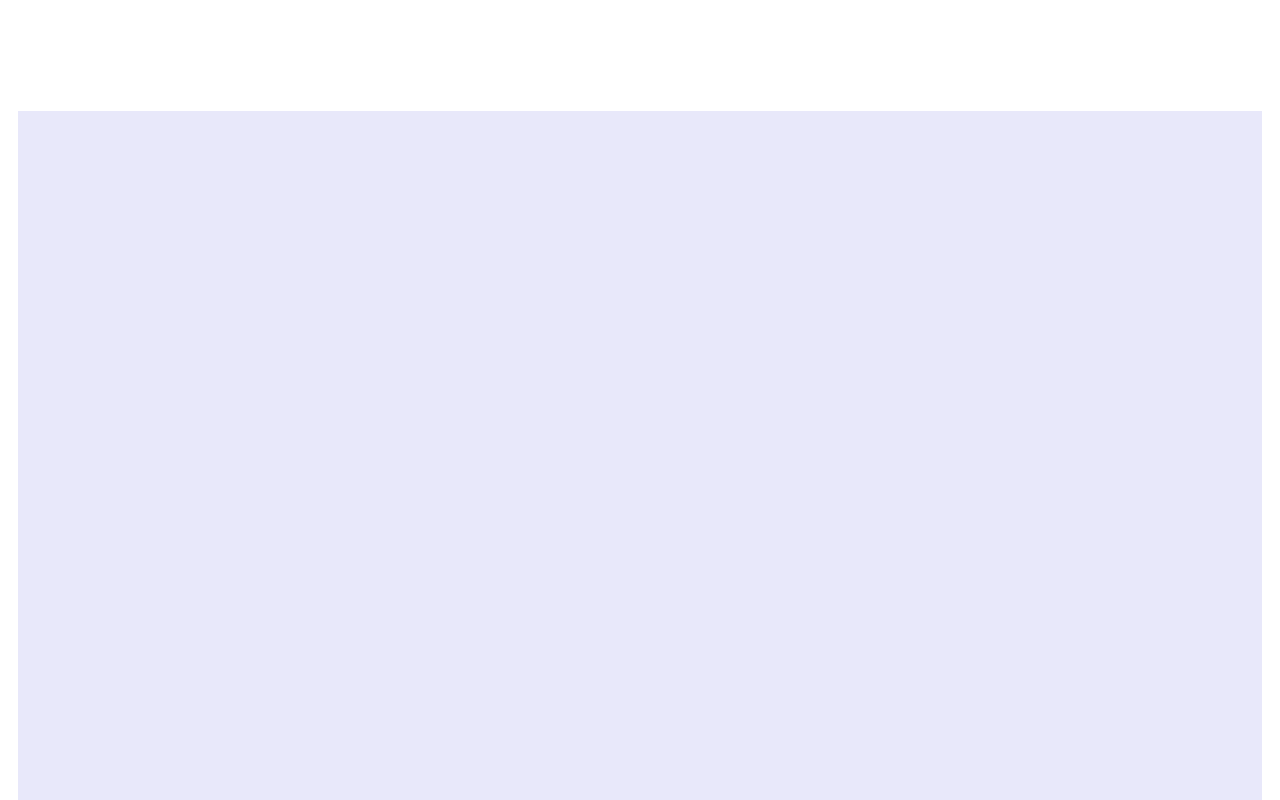
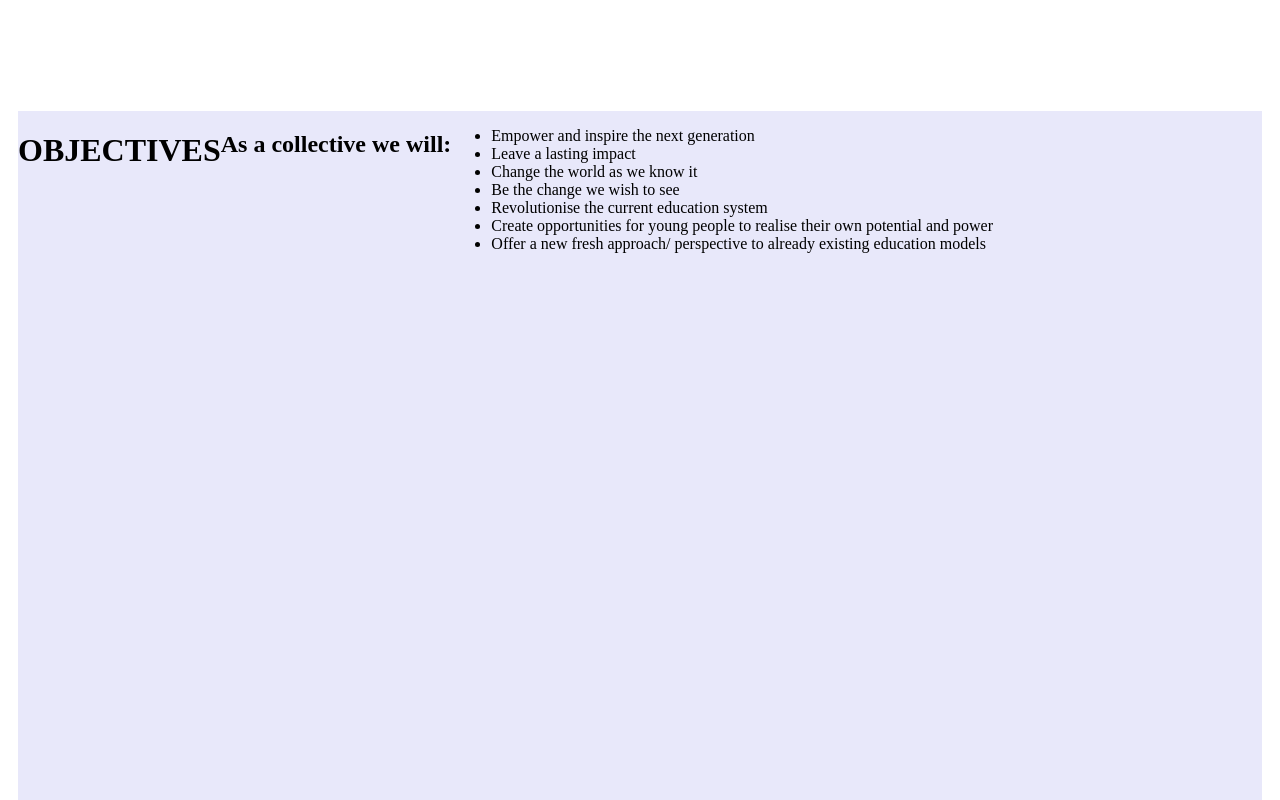
Before and after one commit to NOWPREM/Indigo-Children, a plain HTML site: page index.html in a window 1280 px wide. Shown: the part 960-1760 px from the top of the page. Drawn offline with Linux system fonts and the light colour scheme.

Commit message:
Text uploaded

```diff
--- a/index.html
+++ b/index.html
@@ -25,6 +25,23 @@
         <div class="first" id="page-1">
         </div>
         <div class="second" id="page-2">
+          <h1>OBJECTIVES
+          </h1>
+          <h2>
+            As a collective we will:
+          </h2>
+          <ul>
+            <li>Empower and inspire the next generation</li>
+            <li>Leave a lasting impact</li>
+            <li>Change the world as we know it</li>
+            <li>Be the change we wish to see</li>
+            <li>Revolutionise the current education system</li>
+            <li>Create opportunities for young people to realise their own potential and power</li>
+            <li>Offer a new fresh approach/ perspective to already existing education models</li>
+          </ul>
+
+          <p>
+          </p>
         </div>
         <div class="third" id="page-3">
         </div>
```
